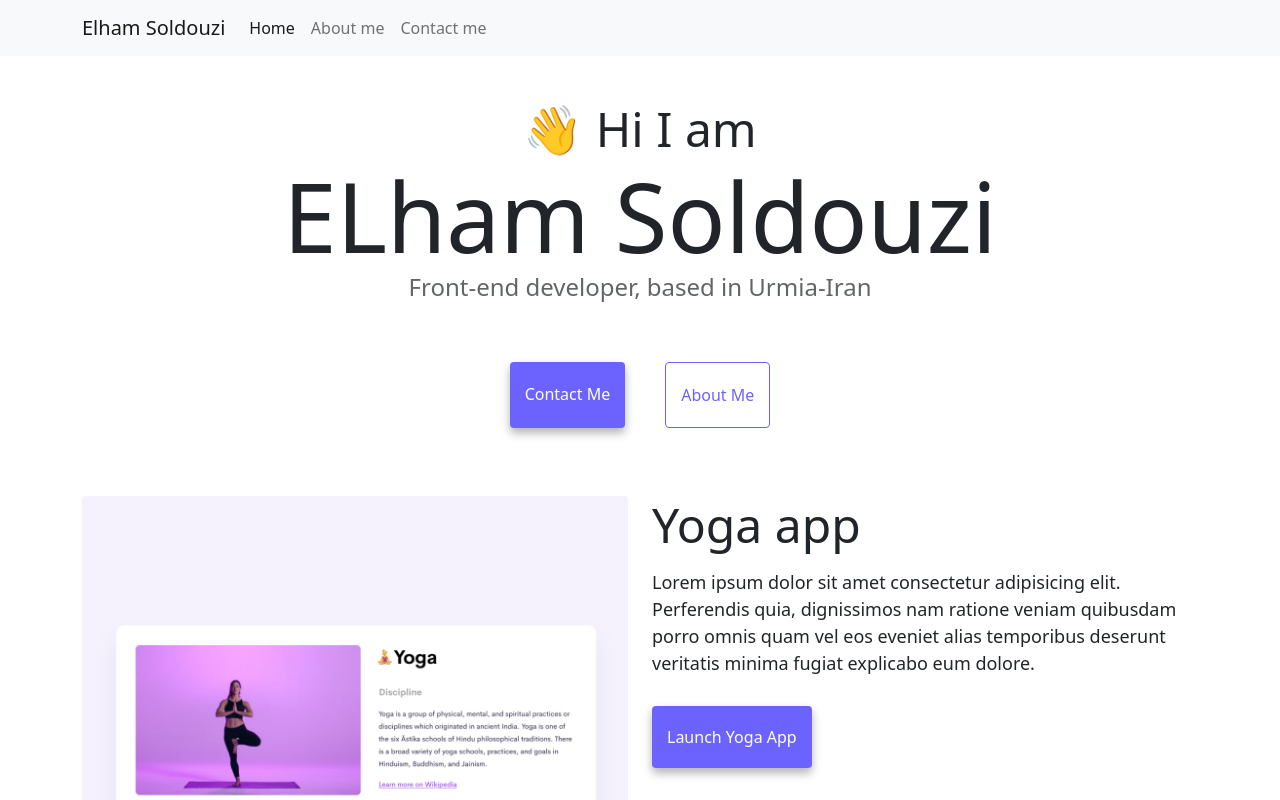
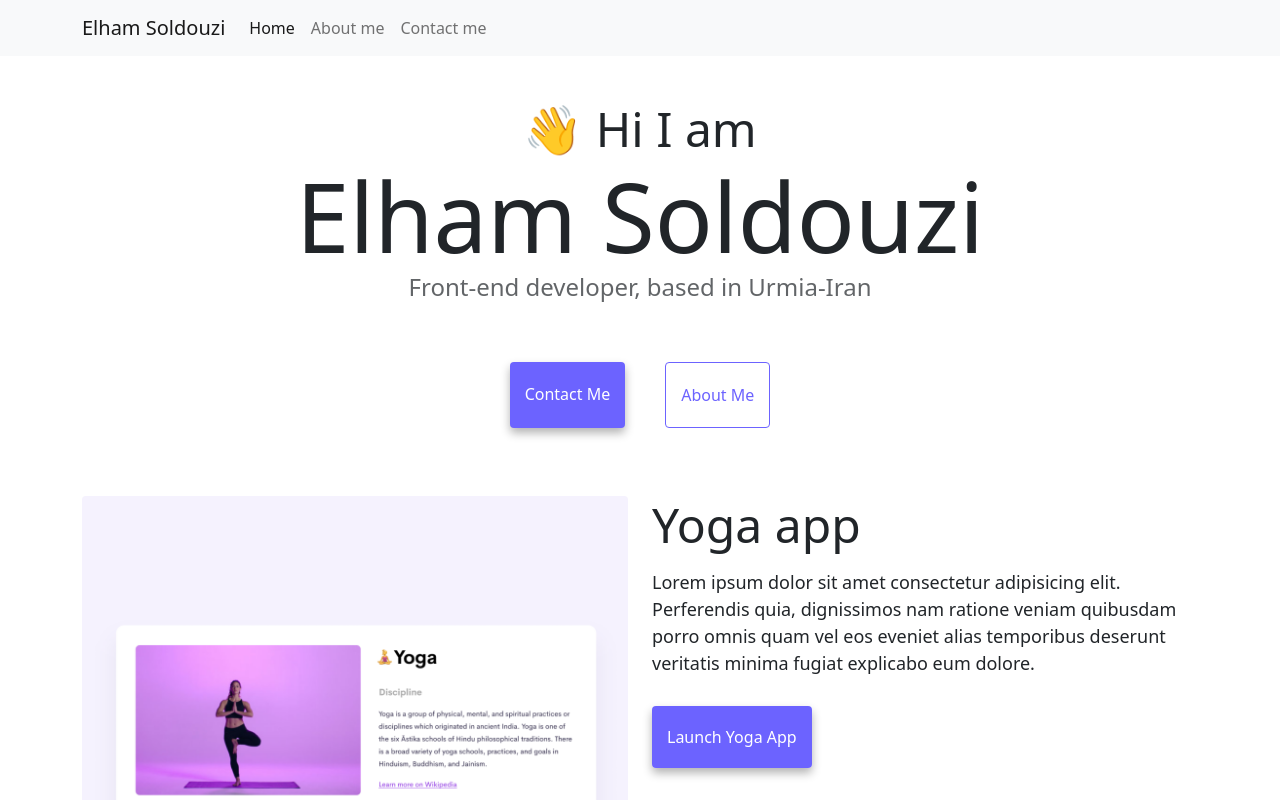
Before and after one commit to ElhamSoldouzi/SheCodes-responsive-week3assignment, a plain HTML site: page index.html in a window 1280 px wide. Shown: the top 800 px of the page. Drawn offline with nearby package versions, Linux system fonts and the light colour scheme.

Commit message:
correcting a miswritten name

```diff
--- a/index.html
+++ b/index.html
@@ -51,7 +51,7 @@
       </div>
     </nav>
     <h2 class="text-center">👋 Hi I am</h2>
-    <h1 class="text-center">ELham Soldouzi</h1>
+    <h1 class="text-center">Elham Soldouzi</h1>
     <h3 class="text-center">Front-end developer, based in Urmia-Iran</h3>
     <div class="navigation-links mb-5">
       <a href="about.html#contact" class="primary-link" title="Contact me"
```
